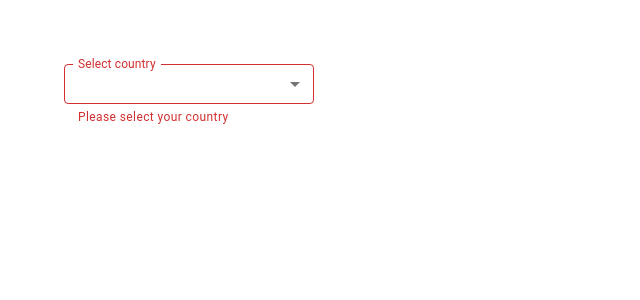
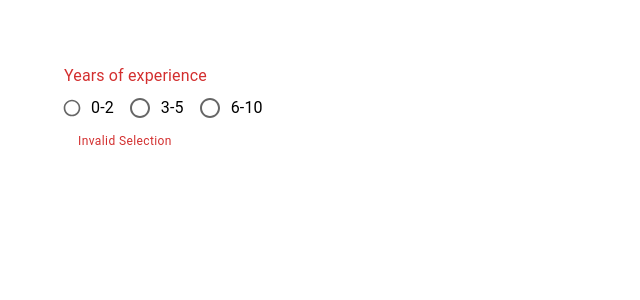
Before and after one commit to nghi9994/crash-mui-typescript, a React (Create React App) app: page / in a window 1280 px wide. Shown: the top 300 px of the page, without its empty margins (0-640 px from the left). Built offline with nearby package versions, Linux system fonts and the light colour scheme.

Commit message:
Feat: form control - create RadioButton component

```diff
--- a/src/App.tsx
+++ b/src/App.tsx
@@ -1,10 +1,10 @@
 import React from 'react';
-import logo from './logo.svg';
 import './App.css';
 import MuiTypography from './components/MuiTypography';
 import MuiButton from './components/MuiButton';
 import MuiTextField from './components/MuiTextField';
 import MuiSelect from './components/MuiSelect';
+import MuiRadioButton from './components/MuiRadioButton';
 
 function App() {
   return (
@@ -12,7 +12,8 @@ function App() {
       {/* <MuiTypography /> */}
       {/* <MuiButton /> */}
       {/* <MuiTextField /> */}
-      <MuiSelect />
+      {/* <MuiSelect /> */}
+      <MuiRadioButton />
     </div>
   );
 }
--- /dev/null
+++ b/src/components/MuiRadioButton.tsx
@@ -0,0 +1,41 @@
+import React, { useState } from 'react'
+import { Box, FormControl, FormControlLabel, FormLabel, FormHelperText, Radio, RadioGroup } from '@mui/material'
+
+const MuiRadioButton = () => {
+  const [value, setValue] = useState('');
+  console.log('🚀 ~ MuiRadioButton ~ value', { value });
+
+  const handleChange = (e: React.ChangeEvent<HTMLInputElement>) => {
+    setValue(e.target.value);
+  }
+
+  return (
+    /***
+     * Box component create block display, with specific width if any
+     * Use <FormControl /> component to control form
+     * Use <RadioGroup /> component to group all radio buttons
+     * Use <FormControlLabel /> component to create radio button with label
+     * <FormHelperText /> component is the same as 'helperText' prop
+     */
+    <Box>
+      <FormControl error>
+        <FormLabel id='job-experience-group-label'>
+          Years of experience
+        </FormLabel>
+        <RadioGroup
+          name='job-experience-group'
+          aria-labelledby='job-experience-group-label'
+          onChange={handleChange}
+          row
+        >
+          <FormControlLabel control={<Radio size='small' color='error' />} label='0-2' value='0-2' />
+          <FormControlLabel control={<Radio />} label='3-5' value='3-5' />
+          <FormControlLabel control={<Radio />} label='6-10' value='6-10' />
+        </RadioGroup>
+        <FormHelperText>Invalid Selection</FormHelperText>
+      </FormControl>
+    </Box>
+  )
+}
+
+export default MuiRadioButton
```
